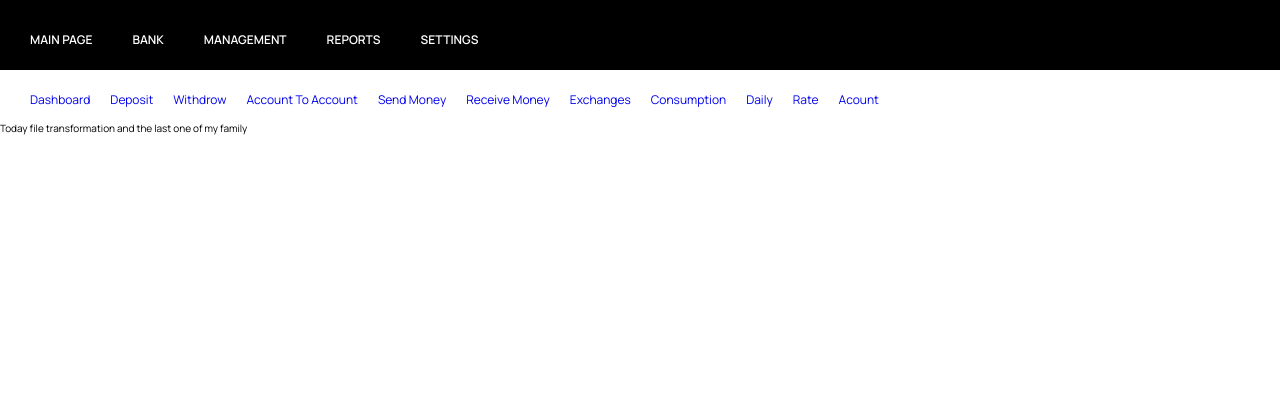
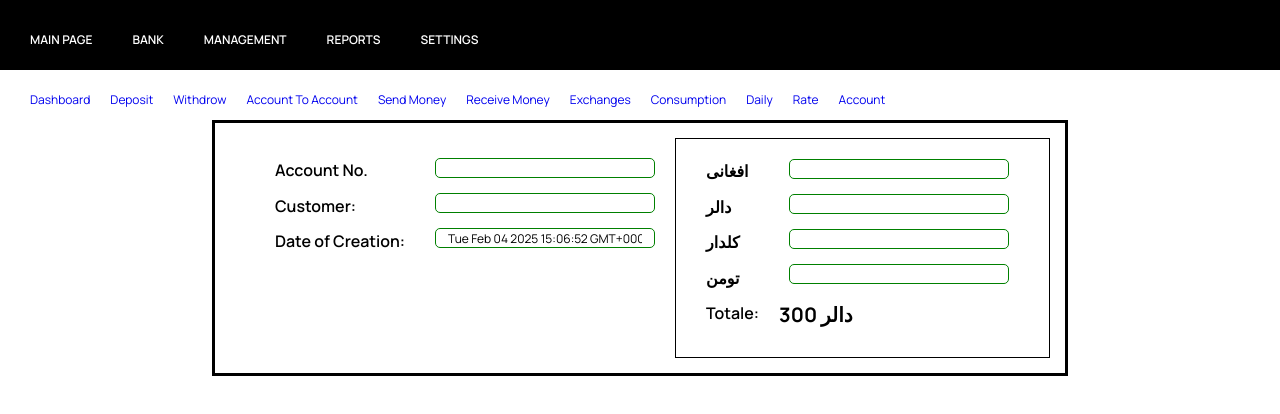
Before and after one commit to Ehsanullah946/ExchangeProject, a React (Vite) app: page /main/acount in a window 1280 px wide. Shown: the top 414 px of the page. Built offline with nearby package versions, Linux system fonts and the light colour scheme.

Commit message:
creating account page

```diff
--- a/src/component/Button.jsx
+++ b/src/component/Button.jsx
@@ -1,7 +1,7 @@
 import styles from './Button.module.css'
-function Button({children}) {
+function Button({children,type,onClick}) {
     return (
-        <button className={styles.btn} >
+        <button className={`${styles.btn} ${styles[type]}`} onClick={onClick} >
             {children}
         </button>
     )
--- a/src/component/Button.module.css
+++ b/src/component/Button.module.css
@@ -9,14 +9,24 @@
     border-radius: 5px;
     cursor: pointer;
   }
+  .primary {
+    font-weight: 500;
+    background-color:blue;
+    color:white;
+  }
+  .back {
+    font-weight: 600;
+    background: none;
+    border: 1px solid currentColor;
+  }
   .position {
     font-weight: 700;
-    position: absolute;
+    /* position: absolute; */
     z-index: 1000;
     font-size: 1.4rem;
-    bottom: 4rem;
-    left: 50%;
-    transform: translateX(-50%);
+    /* bottom: 4rem; */
+    /* left: 50%; */
+    /* transform: translateX(-50%); */
     background-color: var(--color-brand--2);
     color: var(--color-dark--1);
     box-shadow: 0 0.4rem 1.2rem rgba(36, 42, 46, 0.16);
--- /dev/null
+++ b/src/component/Main/Accounts.module.css
@@ -0,0 +1,36 @@
+
+.container{
+    padding: 15px 15px 15px 50px ;
+    margin: auto;
+    border: 3px solid black;
+    width: fit-content;
+    display: flex;
+}
+.formContainer{
+    display: flex;
+    margin-top: 20px;
+}
+.labelPart1,.labelPart2{
+    display: flex;
+    flex-direction: column;
+}
+.Accounts{
+    display: flex;
+    border: 1px solid black;
+    padding: 20px;
+}
+.inputPart1,.inputPart2{
+    display: flex;
+    flex-direction: column;
+
+}
+.inputPart1 input,.inputPart2 input{
+    margin: 0px 20px 15px 10px;
+
+}
+.labelPart1 label,.labelPart2 label{
+    margin: 0px 20px 10px 10px;
+}
+input{
+    width: 220px;
+}
--- a/src/component/Main/Acounts.jsx
+++ b/src/component/Main/Acounts.jsx
@@ -1,7 +1,37 @@
+import styles from './Accounts.module.css'
 function Acounts() {
-    return (
-        <div>
-            Today file transformation and the last one of my family
+    const date=new Date();
+        return (
+        <div className={styles.container}>
+          <form className={styles.formContainer}>
+           <div className={styles.labelPart1}>
+            <label>Account No.</label>
+            <label>Customer:</label>
+            <label>Date of Creation:</label>
+           </div>
+           <div className={styles.inputPart1}>
+            <input type="text" name='Number' />
+            <input type="text" name='customer' />
+            <input type="text" value={date} />
+           </div>
+          </form>
+          <div className={styles.Accounts}>
+            <div className={styles.labelPart2}>
+                <label>افغانی</label>
+                <label>دالر</label>
+                <label>کلدار</label>
+                <label>تومن</label>
+                <label>Totale:</label>
+            </div>
+            <div className={styles.inputPart2}>
+                <input type="text" name='USA'/>
+                <input type="text" name='AFG' />
+                <input type="text" name='KA'/>
+                <input type="text" name='To'/>
+                 <h1>300 دالر</h1>
+            </div>
+          </div>
+
         </div>
     )
 }
--- a/src/component/Main/AddMoney.module.css
+++ b/src/component/Main/AddMoney.module.css
@@ -1,8 +1,3 @@
-*{
-    padding: 0px;
-    margin:0;
-    box-sizing: border-box;
-}
 
 .addContainer{
     width: 75%;
@@ -14,23 +9,19 @@
     padding-top: 10px;
     padding-left: 100px;
 }
-
 .addSection input,
 input[type="text"]{
-    border: 1px solid green;
-    width: 250px;
     height: 20px;
     font-size: 12px;
 }
 .addContainer textarea{
-    width: 250px;
     height:80px;
     border: 2px solid black;
     font-size: 12px;
 }
 .addSection select{
     height: 20px;
-    width: 250px;
+    width: 220px;
 }
 .addSection label{
     display: flex;
--- a/src/component/Main/DayBook.jsx
+++ b/src/component/Main/DayBook.jsx
@@ -21,8 +21,8 @@ function DayBook() {
                 <input type="text" name='number' />
                <textarea/>
                <div>
-               <Button>save</Button>
-               <Button>cancel</Button>
+               <Button type="primary">save</Button>
+               <Button type="position">cancel</Button>
                </div>
                </div>
                 <div className={styles.labelPart2}>
--- a/src/component/Main/DayBook.module.css
+++ b/src/component/Main/DayBook.module.css
@@ -12,13 +12,18 @@
 }
 .formContainer{
   display: flex;
-  /* justify-content: space-around; */
   justify-content: space-evenly;
 }
 .labelPart1{
     display: flex;
     flex-direction: column;
     margin-left: 30px;
+
+}
+.labelPart1 label{
+    font-size: 12px;
+    margin-bottom: 5px;
+
 }
 .inputPart1{
     display:flex;
--- a/src/component/Main/MainNav.jsx
+++ b/src/component/Main/MainNav.jsx
@@ -36,7 +36,7 @@ function MainNav() {
                 <NavLink to="rate">Rate</NavLink>
             </li>
             <li>
-                <NavLink to="acount">Acount</NavLink>
+                <NavLink to="acount">Account</NavLink>
             </li>
           </ul>
         </nav>
--- a/src/component/Main/Rate.jsx
+++ b/src/component/Main/Rate.jsx
@@ -1,9 +1,14 @@
 import styles from './Rate.module.css'
 function Rate() {
-    // const date=new Date();
+    const date=new Date();
     return (
         <div className={styles.container}>
-           <form action="" className={styles.formContainer}>
+           <form action="" className={styles.form}>
+            <div className={styles.date}>
+             <label>Set date:</label>
+             <input type="text" value={date} />
+            </div>
+            <div className={styles.formContainer}>
               <div className={styles.labelPart1}>
                 <label>افغانی</label>
                 <label>کلدار</label>
@@ -24,6 +29,7 @@ function Rate() {
               <input type="text" />
               <input type="text" />
               </div>
+              </div>
            </form>
         </div>
     )
--- a/src/component/Main/Rate.module.css
+++ b/src/component/Main/Rate.module.css
@@ -1,13 +1,6 @@
-*{
-    padding: 0;
-    margin: 0;
-    box-sizing: border-box;
-}
-body{
-}
 
 .container{
-    padding: 100px;
+    padding: 20px 50px 50px 50px ;
     margin: auto;
     border: 3px solid black;
     width: fit-content;
@@ -31,3 +24,10 @@ body{
 .formContainer label{
     margin:6px;
 }
+.date{
+    margin-bottom: 30px;
+    text-align: center;
+}
+.date input{
+    margin-left: 10px;
+}
--- a/src/index.css
+++ b/src/index.css
@@ -3,7 +3,7 @@
 @import "https://fonts.googleapis.com/css2?family=Manrope:wght@400;600;700;800&display=swap";
 
 /* These CSS variables are global, so they are available in all CSS modules */
-/* :root {
+:root {
   --color-brand--1: #ffb545;
   --color-brand--2: #00c46a;
 
@@ -13,7 +13,7 @@
   --color-light--1: #aaa;
   --color-light--2: #ececec;
   --color-light--3: #d6dee0;
-} */
+}
 
 * {
   margin: 0;
@@ -28,7 +28,7 @@ html {
 
 body {
   font-family: "Manrope", sans-serif;
-  color: var(--color-light--2);
+  /* color: var(--color-light--3); */
   font-weight: 400;
   line-height: 1.6;
 }
@@ -39,20 +39,20 @@ label {
 }
 
 input,
-textarea {
-  width: 100%;
+textarea{
+  width: 220px;
   padding: 0.8rem 1.2rem;
   font-family: inherit;
   font-size: 1.6rem;
-  border: none;
+  border: 1px solid green;
   border-radius: 5px;
-  background-color: var(--color-light--3);
+  /* background-color: var(--color-light--3); */
   transition: all 0.2s;
 }
 
 input:focus {
   outline: none;
-  background-color: #fff;
+  /* background-color: #fff; */
 }
 
 .cta:link,
```
